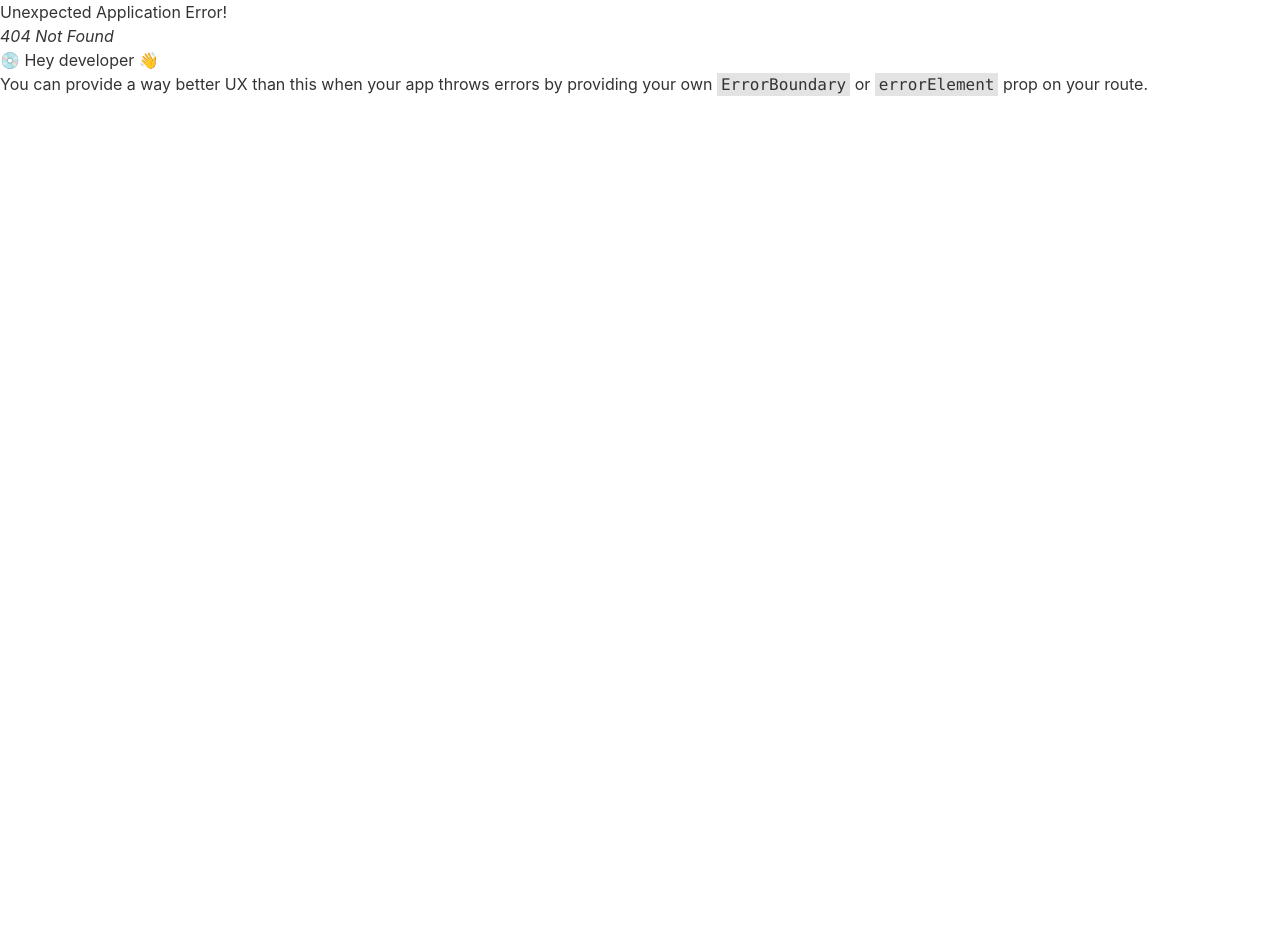
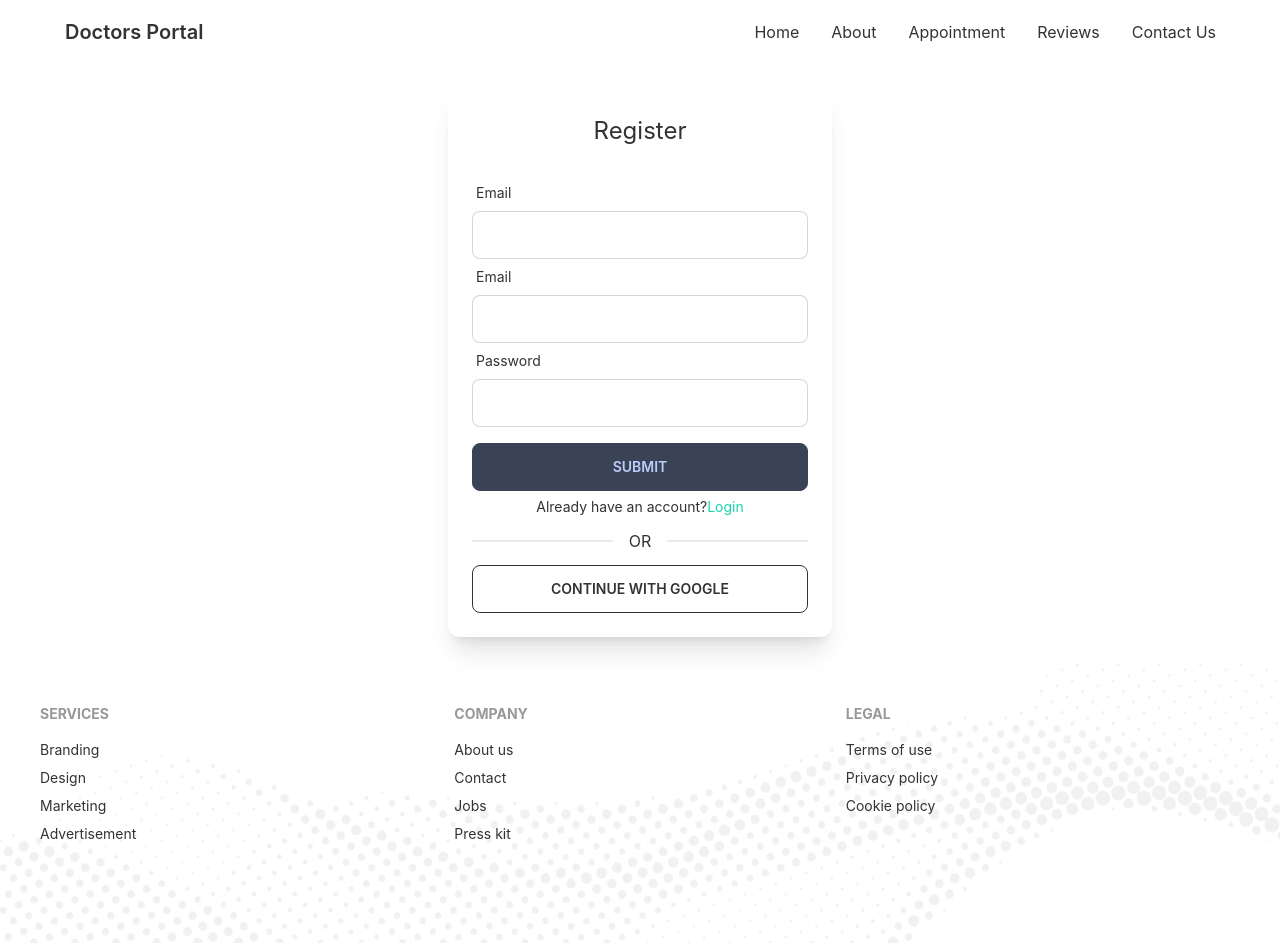
Before and after one commit to Tasnim-Bahar-Samir/doctors-portal-client, a React (Create React App) app: page /register in a window 1280 px wide. Before the commit this address had no page. Shown: the top 943 px of the page. Before the commit the page ends 800 px from the top, so only its background shows below. Built offline with nearby package versions, Linux system fonts and the light colour scheme.

Commit message:
added login and register page and vaidated form using react-hook-form

```diff
--- a/src/Pages/Appointment/AppointmentBanner/AppointmentBanner.js
+++ b/src/Pages/Appointment/AppointmentBanner/AppointmentBanner.js
@@ -1,4 +1,4 @@
-import React, { useState } from "react";
+import React from "react";
 import bannerImg from "../../../assets/images/chair.png";
 import { DayPicker } from "react-day-picker";
 import "react-day-picker/dist/style.css";
--- /dev/null
+++ b/src/Pages/Home/Register/Register.js
@@ -0,0 +1,61 @@
+import React from 'react'
+import { Link } from 'react-router-dom'
+import { useForm } from 'react-hook-form';
+
+const Register = () => {
+    const {register, formState:{errors}, handleSubmit} = useForm();
+    const handleRegister = data=>{
+        console.log(data)
+    }
+  return (
+    <div className="flex h-[600px] items-center justify-center ">
+      <div className="w-96 shadow-xl p-6 rounded-xl">
+        <h3 className="text-2xl text-center mb-7">Register</h3>
+        <form className="w-full" onSubmit={handleSubmit(handleRegister)}>
+          <div className="form-control w-full ">
+            <label className="label">
+              <span className="label-text">Email</span>
+            </label>
+            <input
+              {...register("name", { required: "Name is required" })}
+              type="text"
+              className="input input-bordered w-full"
+              aria-invalid={errors.name ? "true" : "false"}
+            />
+            {errors.name && <p className="text-red-600" role="alert">{errors.name?.message}</p>}
+          </div>
+          <div className="form-control w-full ">
+            <label className="label">
+              <span className="label-text">Email</span>
+            </label>
+            <input
+              {...register("email", { required: "Email Address is required" })}
+              type="email"
+              className="input input-bordered w-full"
+              aria-invalid={errors.email ? "true" : "false"}
+            />
+            {errors.email && <p className="text-red-600" role="alert">{errors.email?.message}</p>}
+          </div>
+          <div className="form-control w-full">
+            <label className="label">
+              <span className="label-text">Password</span>
+            </label>
+            <input
+              {...register("password", { required: "Password is required",minLength: {value:6,message:"Password should be atleast 6 characters."} })}
+              type="password"
+              className="input input-bordered w-full"
+              aria-invalid={errors.password ? "true" : "false"}
+            />
+            {errors.password && <p className="text-red-600" role="alert">{errors.password?.message}</p>}
+          </div>
+          <input className="btn btn-accent w-full mt-4" type="submit" />
+          <p className="text-center text-sm mt-[6px]">Already have an account?<Link to='/login' className="text-secondary">Login</Link></p>
+        </form>
+        <div className="divider">OR</div>
+        <button className="btn btn-outline w-full">CONTINUE WITH GOOGLE</button>
+      </div>
+    </div>
+  )
+}
+
+export default Register
--- a/src/Pages/Login/Login.js
+++ b/src/Pages/Login/Login.js
@@ -1,34 +1,41 @@
-import React, { useState } from "react";
+import React from "react";
 import { useForm } from "react-hook-form";
 import { Link } from "react-router-dom";
 
 const Login = () => {
-  const { register, handleSubmit } = useForm();
-  const [data, setData] = useState("");
+  const { register, formState: { errors }, handleSubmit } = useForm();
+
+  const handleLogin = (data)=>{
+    console.log(data)
+  }
   return (
     <div className="flex h-[600px] items-center justify-center ">
       <div className="w-96 shadow-xl p-6 rounded-xl">
         <h3 className="text-2xl text-center mb-7">Login</h3>
-        <form className="w-full" onSubmit={handleSubmit((data) => setData(JSON.stringify(data)))}>
+        <form className="w-full" onSubmit={handleSubmit(handleLogin)}>
           <div className="form-control w-full ">
             <label className="label">
               <span className="label-text">Email</span>
             </label>
             <input
-              {...register("email", { required: true })}
+              {...register("email", { required: "Email Address is required" })}
               type="text"
               className="input input-bordered w-full"
+              aria-invalid={errors.email ? "true" : "false"}
             />
+            {errors.email && <p className="text-red-600" role="alert">{errors.email?.message}</p>}
           </div>
           <div className="form-control w-full">
             <label className="label">
               <span className="label-text">Password</span>
             </label>
             <input
-              {...register("password", { required: true })}
+              {...register("password", { required: "Password is required" })}
               type="password"
-              className="input input-bordered w-full "
+              className="input input-bordered w-full"
+              aria-invalid={errors.password ? "true" : "false"}
             />
+            {errors.password && <p className="text-red-600" role="alert">{errors.password?.message}</p>}
           </div>
           <p>Forgot Password ?</p>
           <input className="btn btn-accent w-full mt-4" type="submit" />
--- a/src/Routes/Routes.js
+++ b/src/Routes/Routes.js
@@ -2,6 +2,7 @@ import {createBrowserRouter} from 'react-router-dom'
 import Main from '../Layout/Main'
 import Appointment from '../Pages/Appointment/Appointment/Appointment'
 import Home from '../Pages/Home/Home'
+import Register from '../Pages/Home/Register/Register'
 import Login from '../Pages/Login/Login'
 export const router = createBrowserRouter([
     {
@@ -19,6 +20,10 @@ export const router = createBrowserRouter([
             {
                 path:'/login',
                 element:<Login/>
+            },
+            {
+                path:'/register',
+                element:<Register/>
             }
         ]
     }
--- a/src/Shared/Footer/Footer.js
+++ b/src/Shared/Footer/Footer.js
@@ -1,4 +1,5 @@
 import React from "react";
+import { Link } from "react-router-dom";
 import footerBg from '../../assets/images/footer.png'
 
 const Footer = () => {
@@ -9,23 +10,23 @@ const Footer = () => {
       <div className="footer">
         <div>
           <span className="footer-title">Services</span>
-          <a className="link link-hover">Branding</a>
-          <a className="link link-hover">Design</a>
-          <a className="link link-hover">Marketing</a>
-          <a className="link link-hover">Advertisement</a>
+          <Link className="link link-hover">Branding</Link>
+          <Link className="link link-hover">Design</Link>
+          <Link className="link link-hover">Marketing</Link>
+          <Link className="link link-hover">Advertisement</Link>
         </div>
         <div>
           <span className="footer-title">Company</span>
-          <a className="link link-hover">About us</a>
-          <a className="link link-hover">Contact</a>
-          <a className="link link-hover">Jobs</a>
-          <a className="link link-hover">Press kit</a>
+          <Link className="link link-hover">About us</Link>
+          <Link className="link link-hover">Contact</Link>
+          <Link className="link link-hover">Jobs</Link>
+          <Link className="link link-hover">Press kit</Link>
         </div>
         <div>
           <span className="footer-title">Legal</span>
-          <a className="link link-hover">Terms of use</a>
-          <a className="link link-hover">Privacy policy</a>
-          <a className="link link-hover">Cookie policy</a>
+          <Link className="link link-hover">Terms of use</Link>
+          <Link className="link link-hover">Privacy policy</Link>
+          <Link className="link link-hover">Cookie policy</Link>
         </div>
       </div>
       <div className="text-center mt-24 mb-3">
--- /dev/null
+++ b/src/firebase/Firebase.config.js
@@ -0,0 +1,15 @@
+// Import the functions you need from the SDKs you need
+import { initializeApp } from "firebase/app";
+
+const firebaseConfig = {
+  apiKey: process.env.REACT_APP_apiKey,
+  authDomain: process.env.REACT_APP_authDomain,
+  projectId:  process.env.REACT_APP_projectId,
+  storageBucket:  process.env.REACT_APP_storageBucket,
+  messagingSenderId:  process.env.REACT_APP_messagingSenderId,
+  appId:  process.env.REACT_APP_appId,
+};
+
+// Initialize Firebase
+const app = initializeApp(firebaseConfig);
+export default app;
```
